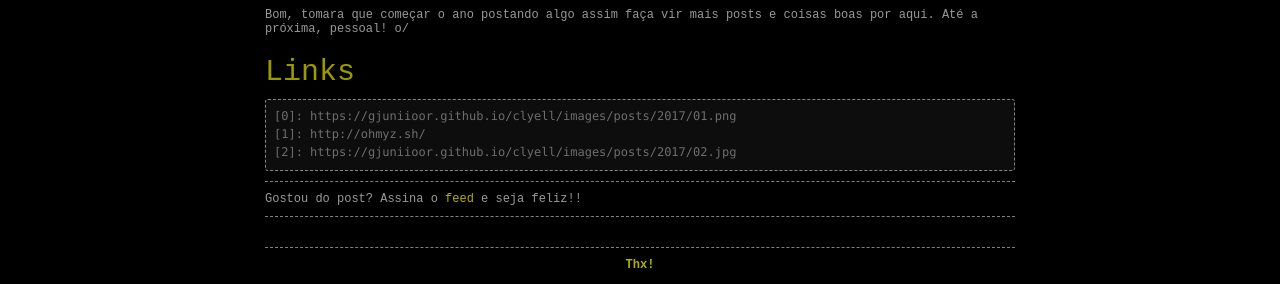
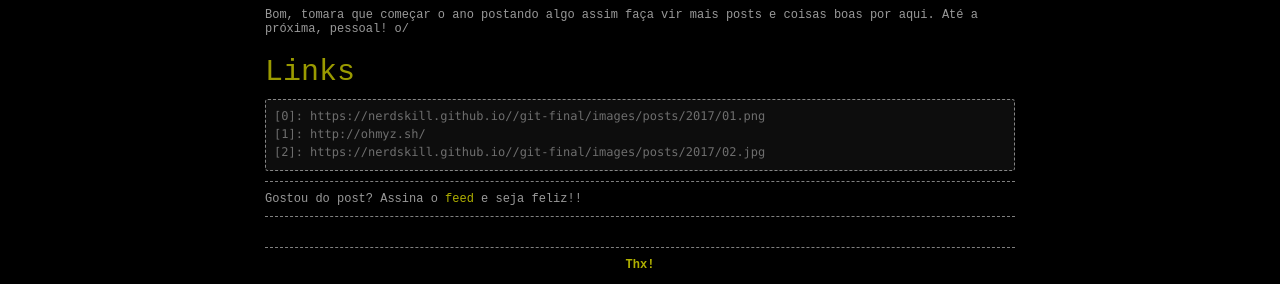
Before and after one commit to nerdskill/git-final, a Jekyll site: the page built from clyell-gh-pages/_posts/2017/2017-01-01-arch-linux-tmux.md, in a window 1280 px wide. Shown: the part 1108-1392 px from the top of the page. Built offline with Jekyll 4.4.1, drawn with Linux system fonts in a browser that asks for light colours; comment, search, counter and statistics services are not loaded.

Commit message:
editing theme

```diff
--- a/clyell-gh-pages/_config.yml
+++ b/clyell-gh-pages/_config.yml
@@ -1,9 +1,9 @@
 # Site settings
-title: "gjuniioor"
+title: "nerdskill"
 bye_message: "Thx!"
-baseurl: "/clyell/"
-url: "https://gjuniioor.github.io"
-disqus: gjuniioor
+baseurl: "/git-final/"
+url: "https://nerdskill.github.io/"
+disqus: nerdskill
 
 # Header settings
 nick: "gjuniioor"
```
